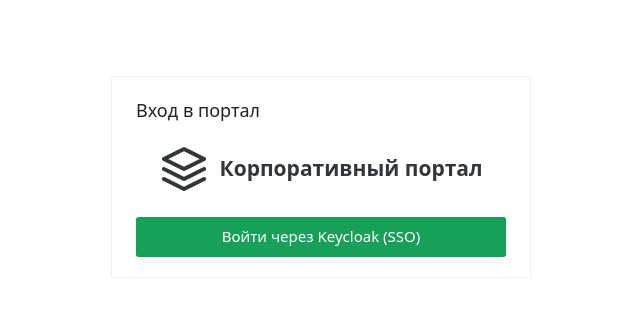
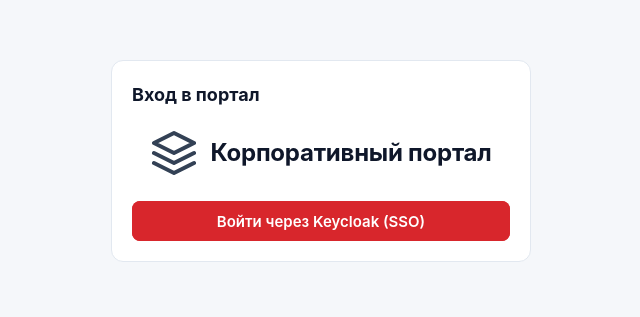
Before and after one commit to VeryShuu/portal, a Vue app in the folder frontend/: page /login in a window 1280 px wide. Shown: the part 239-556 px from the top of the page, without its empty margins (319-959 px from the left). Built offline with nearby package versions, Linux system fonts and the light colour scheme; no server answers; what @tanstack/vue-query would draw is missing.

Commit message:
feat(ui): stage 1 - MAGE design tokens, naive-ui theme overrides, global styles

```diff
--- a/frontend/src/App.vue
+++ b/frontend/src/App.vue
@@ -1,5 +1,10 @@
 <template>
-  <n-config-provider :theme="theme" :locale="naiveLocale" :date-locale="naiveDateLocale">
+  <n-config-provider
+    :theme="theme"
+    :theme-overrides="themeOverrides"
+    :locale="naiveLocale"
+    :date-locale="naiveDateLocale"
+  >
     <n-global-style />
     <n-message-provider>
       <n-dialog-provider>
@@ -12,16 +17,22 @@
 </template>
 
 <script setup lang="ts">
-import { computed } from 'vue'
+import { computed, watchEffect } from 'vue'
 import { NConfigProvider, NGlobalStyle, NMessageProvider, NDialogProvider, NNotificationProvider, darkTheme, ruRU, dateRuRU, enUS, dateEnUS } from 'naive-ui'
 import { useI18n } from 'vue-i18n'
 import { useThemeStore } from './stores/theme'
+import { lightThemeOverrides, darkThemeOverrides } from './styles/naive-theme'
 
 const themeStore = useThemeStore()
 const { locale } = useI18n()
 
-// naive-ui: передаём null для светлой темы (light — дефолт без темы)
 const theme = computed(() => (themeStore.isDark ? darkTheme : null))
+const themeOverrides = computed(() => (themeStore.isDark ? darkThemeOverrides : lightThemeOverrides))
 const naiveLocale = computed(() => (locale.value === 'ru' ? ruRU : enUS))
 const naiveDateLocale = computed(() => (locale.value === 'ru' ? dateRuRU : dateEnUS))
+
+// Sync data-theme attribute for CSS-token theming
+watchEffect(() => {
+  document.documentElement.dataset.theme = themeStore.isDark ? 'dark' : 'light'
+})
 </script>
--- a/frontend/src/main.ts
+++ b/frontend/src/main.ts
@@ -7,6 +7,11 @@
 import { router } from './router'
 import ru from './i18n/ru.json'
 import en from './i18n/en.json'
+
+// Global styles (order matters: tokens → global → typography)
+import './styles/tokens.css'
+import './styles/global.css'
+import './styles/typography.css'
 
 const i18n = createI18n({
   legacy: false,
--- /dev/null
+++ b/frontend/src/styles/global.css
@@ -0,0 +1,102 @@
+/* Global resets and base styles */
+
+*,
+*::before,
+*::after {
+  box-sizing: border-box;
+}
+
+html,
+body,
+#app {
+  height: 100%;
+  margin: 0;
+  padding: 0;
+}
+
+body {
+  font-family: var(--font-sans);
+  font-size: 15px;
+  line-height: 1.6;
+  color: var(--color-text);
+  background: var(--color-bg);
+  -webkit-font-smoothing: antialiased;
+  -moz-osx-font-smoothing: grayscale;
+  text-rendering: optimizeLegibility;
+}
+
+a {
+  color: var(--color-brand-sky);
+  text-decoration: none;
+  transition: color var(--t-fast);
+}
+a:hover {
+  color: var(--color-brand-navy-2);
+}
+
+img {
+  max-width: 100%;
+  display: block;
+}
+
+/* Scrollbar — subtle, brand-aligned */
+*::-webkit-scrollbar {
+  width: 10px;
+  height: 10px;
+}
+*::-webkit-scrollbar-track {
+  background: transparent;
+}
+*::-webkit-scrollbar-thumb {
+  background: var(--color-border-strong);
+  border-radius: var(--radius-pill);
+  border: 2px solid var(--color-bg);
+}
+*::-webkit-scrollbar-thumb:hover {
+  background: var(--color-text-subtle);
+}
+
+/* Focus — accessible red outline */
+:focus-visible {
+  outline: 2px solid var(--color-brand-red);
+  outline-offset: 2px;
+  border-radius: var(--radius-sm);
+}
+
+/* Selection */
+::selection {
+  background: var(--color-brand-red);
+  color: #fff;
+}
+
+/* Skip link for a11y */
+.skip-link {
+  position: absolute;
+  left: -9999px;
+  top: 0;
+  padding: 8px 16px;
+  background: var(--color-brand-red);
+  color: #fff;
+  font-weight: 600;
+  z-index: 10000;
+  border-radius: 0 0 var(--radius-md) 0;
+}
+.skip-link:focus {
+  left: 0;
+}
+
+/* Reduced motion */
+@media (prefers-reduced-motion: reduce) {
+  *,
+  *::before,
+  *::after {
+    animation-duration: 0.01ms !important;
+    animation-iteration-count: 1 !important;
+    transition-duration: 0.01ms !important;
+    scroll-behavior: auto !important;
+  }
+}
+
+html {
+  scroll-behavior: smooth;
+}
--- /dev/null
+++ b/frontend/src/styles/naive-theme.ts
@@ -0,0 +1,131 @@
+import type { GlobalThemeOverrides } from 'naive-ui'
+
+const FONT = "'Inter', -apple-system, BlinkMacSystemFont, 'Segoe UI', Roboto, 'Helvetica Neue', Arial, sans-serif"
+
+const RED = '#d8262c'
+const RED_HOVER = '#bd2026'
+const RED_PRESSED = '#a11a1f'
+const NAVY = '#0b2a4a'
+const SKY = '#4a90c4'
+
+export const lightThemeOverrides: GlobalThemeOverrides = {
+  common: {
+    primaryColor: RED,
+    primaryColorHover: RED_HOVER,
+    primaryColorPressed: RED_PRESSED,
+    primaryColorSuppl: RED_HOVER,
+    infoColor: SKY,
+    infoColorHover: '#5e9fce',
+    infoColorPressed: '#3a82b9',
+    infoColorSuppl: '#5e9fce',
+    successColor: '#16a34a',
+    successColorHover: '#15803d',
+    warningColor: '#f59e0b',
+    warningColorHover: '#d97706',
+    errorColor: RED,
+    errorColorHover: RED_HOVER,
+    borderRadius: '8px',
+    borderRadiusSmall: '6px',
+    fontFamily: FONT,
+    fontFamilyMono: 'ui-monospace, SFMono-Regular, Menlo, Monaco, Consolas, monospace',
+    fontWeight: '400',
+    fontWeightStrong: '700',
+    bodyColor: '#f5f7fa',
+    cardColor: '#ffffff',
+    modalColor: '#ffffff',
+    popoverColor: '#ffffff',
+    textColorBase: '#0f172a',
+    textColor1: '#0f172a',
+    textColor2: '#334155',
+    textColor3: '#64748b',
+    placeholderColor: '#94a3b8',
+    borderColor: '#e2e8f0',
+    dividerColor: '#e2e8f0',
+  },
+  Button: {
+    borderRadiusMedium: '8px',
+    borderRadiusSmall: '6px',
+    fontWeight: '600',
+    fontWeightStrong: '700',
+  },
+  Card: {
+    borderRadius: '12px',
+    paddingMedium: '20px',
+  },
+  Menu: {
+    itemTextColorActive: RED,
+    itemIconColorActive: RED,
+    itemTextColorActiveHover: RED_HOVER,
+    itemIconColorActiveHover: RED_HOVER,
+    itemColorActive: 'rgba(216, 38, 44, 0.08)',
+    itemColorActiveHover: 'rgba(216, 38, 44, 0.12)',
+  },
+  Tag: {
+    borderRadius: '6px',
+  },
+  Input: {
+    borderRadius: '8px',
+  },
+  Layout: {
+    siderColor: '#ffffff',
+    headerColor: NAVY,
+    headerTextColor: '#ffffff',
+    color: '#f5f7fa',
+  },
+  Avatar: {
+    color: '#143a66',
+  },
+  Tooltip: {
+    color: NAVY,
+  },
+}
+
+export const darkThemeOverrides: GlobalThemeOverrides = {
+  common: {
+    primaryColor: RED,
+    primaryColorHover: '#e7484e',
+    primaryColorPressed: '#bd2026',
+    primaryColorSuppl: '#e7484e',
+    infoColor: '#6faed8',
+    successColor: '#22c55e',
+    warningColor: '#f59e0b',
+    errorColor: RED,
+    borderRadius: '8px',
+    borderRadiusSmall: '6px',
+    fontFamily: FONT,
+    fontWeight: '400',
+    fontWeightStrong: '700',
+    bodyColor: '#071426',
+    cardColor: '#0f1e33',
+    modalColor: '#0f1e33',
+    popoverColor: '#0f1e33',
+    textColorBase: '#e6eef8',
+    textColor1: '#e6eef8',
+    textColor2: '#cbd5e1',
+    textColor3: '#94a9c4',
+    placeholderColor: '#64809a',
+    borderColor: '#1e3252',
+    dividerColor: '#1e3252',
+  },
+  Button: {
+    borderRadiusMedium: '8px',
+    borderRadiusSmall: '6px',
+    fontWeight: '600',
+  },
+  Card: {
+    borderRadius: '12px',
+    paddingMedium: '20px',
+  },
+  Menu: {
+    itemTextColorActive: '#ff6b6f',
+    itemIconColorActive: '#ff6b6f',
+    itemColorActive: 'rgba(216, 38, 44, 0.16)',
+    itemColorActiveHover: 'rgba(216, 38, 44, 0.22)',
+  },
+  Layout: {
+    siderColor: '#0f1e33',
+    headerColor: '#0b2a4a',
+    headerTextColor: '#ffffff',
+    color: '#071426',
+  },
+}
--- /dev/null
+++ b/frontend/src/styles/tokens.css
@@ -0,0 +1,112 @@
+/* Design tokens — based on MAGE brandbook (mage.ru) */
+
+:root {
+  /* Brand palette */
+  --color-brand-red: #d8262c;
+  --color-brand-red-hover: #bd2026;
+  --color-brand-red-pressed: #a11a1f;
+  --color-brand-red-soft: #fde8e9;
+
+  --color-brand-navy: #0b2a4a;
+  --color-brand-navy-2: #143a66;
+  --color-brand-navy-3: #1f4e85;
+
+  --color-brand-sky: #4a90c4;
+  --color-brand-sky-2: #6faed8;
+  --color-brand-ice: #e8f1f8;
+
+  /* Semantic (light) */
+  --color-surface: #ffffff;
+  --color-bg: #f5f7fa;
+  --color-bg-muted: #eef2f7;
+  --color-border: #e2e8f0;
+  --color-border-strong: #cbd5e1;
+  --color-text: #0f172a;
+  --color-text-muted: #64748b;
+  --color-text-subtle: #94a3b8;
+
+  /* Status */
+  --color-success: #16a34a;
+  --color-warning: #f59e0b;
+  --color-danger: var(--color-brand-red);
+  --color-info: var(--color-brand-sky);
+
+  /* Category badges (pastel) */
+  --badge-hr-bg: #ffe4e1;
+  --badge-hr-fg: #a8322a;
+  --badge-it-bg: #e0eafc;
+  --badge-it-fg: #1a4b8c;
+  --badge-finance-bg: #ede4ff;
+  --badge-finance-fg: #5b21b6;
+  --badge-general-bg: #f1f5f9;
+  --badge-general-fg: #334155;
+  --badge-important-bg: #fef2f2;
+  --badge-important-fg: #b91c1c;
+
+  /* Typography */
+  --font-sans: 'Inter', -apple-system, BlinkMacSystemFont, 'Segoe UI', Roboto,
+    'Helvetica Neue', Arial, sans-serif;
+  --font-display: var(--font-sans);
+
+  /* Radius */
+  --radius-sm: 6px;
+  --radius-md: 8px;
+  --radius-lg: 12px;
+  --radius-xl: 16px;
+  --radius-pill: 9999px;
+
+  /* Shadows (cool navy tone) */
+  --shadow-sm: 0 1px 2px rgba(11, 42, 74, 0.06);
+  --shadow-md: 0 1px 2px rgba(11, 42, 74, 0.06),
+    0 4px 16px rgba(11, 42, 74, 0.08);
+  --shadow-lg: 0 8px 32px rgba(11, 42, 74, 0.12);
+  --shadow-hero: 0 16px 48px rgba(11, 42, 74, 0.18);
+
+  /* Layout */
+  --layout-sider-width: 240px;
+  --layout-sider-collapsed: 64px;
+  --layout-header-height: 60px;
+  --layout-content-max: 1200px;
+
+  /* Motion */
+  --t-fast: 0.12s ease;
+  --t-base: 0.18s ease;
+  --t-slow: 0.28s ease;
+
+  /* Hero gradient */
+  --gradient-hero: linear-gradient(135deg, #0b2a4a 0%, #143a66 55%, #1f4e85 100%);
+  --gradient-login: linear-gradient(180deg, #ffffff 0%, #e8f1f8 100%);
+}
+
+/* Dark theme overrides (applied via [data-theme="dark"]) */
+[data-theme='dark'] {
+  --color-surface: #0f1e33;
+  --color-bg: #071426;
+  --color-bg-muted: #0a1c33;
+  --color-border: #1e3252;
+  --color-border-strong: #2a4571;
+  --color-text: #e6eef8;
+  --color-text-muted: #94a9c4;
+  --color-text-subtle: #64809a;
+
+  --color-brand-ice: #152a44;
+
+  --badge-hr-bg: #3a1f1c;
+  --badge-hr-fg: #fca5a1;
+  --badge-it-bg: #1c2b4a;
+  --badge-it-fg: #a6c4ed;
+  --badge-finance-bg: #2b1f4a;
+  --badge-finance-fg: #c8b6ff;
+  --badge-general-bg: #1c2838;
+  --badge-general-fg: #cbd5e1;
+  --badge-important-bg: #3a1a1a;
+  --badge-important-fg: #fca5a5;
+
+  --shadow-sm: 0 1px 2px rgba(0, 0, 0, 0.3);
+  --shadow-md: 0 1px 2px rgba(0, 0, 0, 0.3), 0 4px 16px rgba(0, 0, 0, 0.35);
+  --shadow-lg: 0 8px 32px rgba(0, 0, 0, 0.45);
+  --shadow-hero: 0 16px 48px rgba(0, 0, 0, 0.5);
+
+  --gradient-hero: linear-gradient(135deg, #071426 0%, #0b2a4a 55%, #143a66 100%);
+  --gradient-login: linear-gradient(180deg, #071426 0%, #0f1e33 100%);
+}
--- /dev/null
+++ b/frontend/src/styles/typography.css
@@ -0,0 +1,57 @@
+/* Typography utilities */
+
+h1, h2, h3, h4, h5, h6 {
+  font-family: var(--font-display);
+  font-weight: 700;
+  letter-spacing: -0.01em;
+  color: var(--color-text);
+  margin: 0 0 0.5em 0;
+}
+
+h1 { font-size: 32px; line-height: 1.2; letter-spacing: -0.02em; }
+h2 { font-size: 24px; line-height: 1.25; }
+h3 { font-size: 20px; line-height: 1.3; }
+h4 { font-size: 17px; line-height: 1.35; }
+h5 { font-size: 14px; line-height: 1.4; }
+h6 { font-size: 13px; line-height: 1.4; }
+
+p { margin: 0 0 0.8em 0; }
+
+.u-uppercase {
+  text-transform: uppercase;
+  letter-spacing: 0.08em;
+  font-weight: 700;
+  font-size: 12px;
+}
+
+.u-section-label {
+  text-transform: uppercase;
+  letter-spacing: 0.1em;
+  font-weight: 700;
+  font-size: 11px;
+  color: var(--color-text-muted);
+  margin: 0 0 12px 0;
+}
+
+.u-stat-number {
+  font-size: 48px;
+  font-weight: 800;
+  color: var(--color-brand-red);
+  line-height: 1;
+  letter-spacing: -0.03em;
+}
+
+.u-stat-label {
+  font-size: 13px;
+  color: var(--color-text-muted);
+  text-transform: lowercase;
+}
+
+.u-text-muted { color: var(--color-text-muted); }
+.u-text-subtle { color: var(--color-text-subtle); }
+.u-text-brand { color: var(--color-brand-red); }
+.u-text-navy { color: var(--color-brand-navy); }
+
+.u-mono-num {
+  font-variant-numeric: tabular-nums;
+}
```
